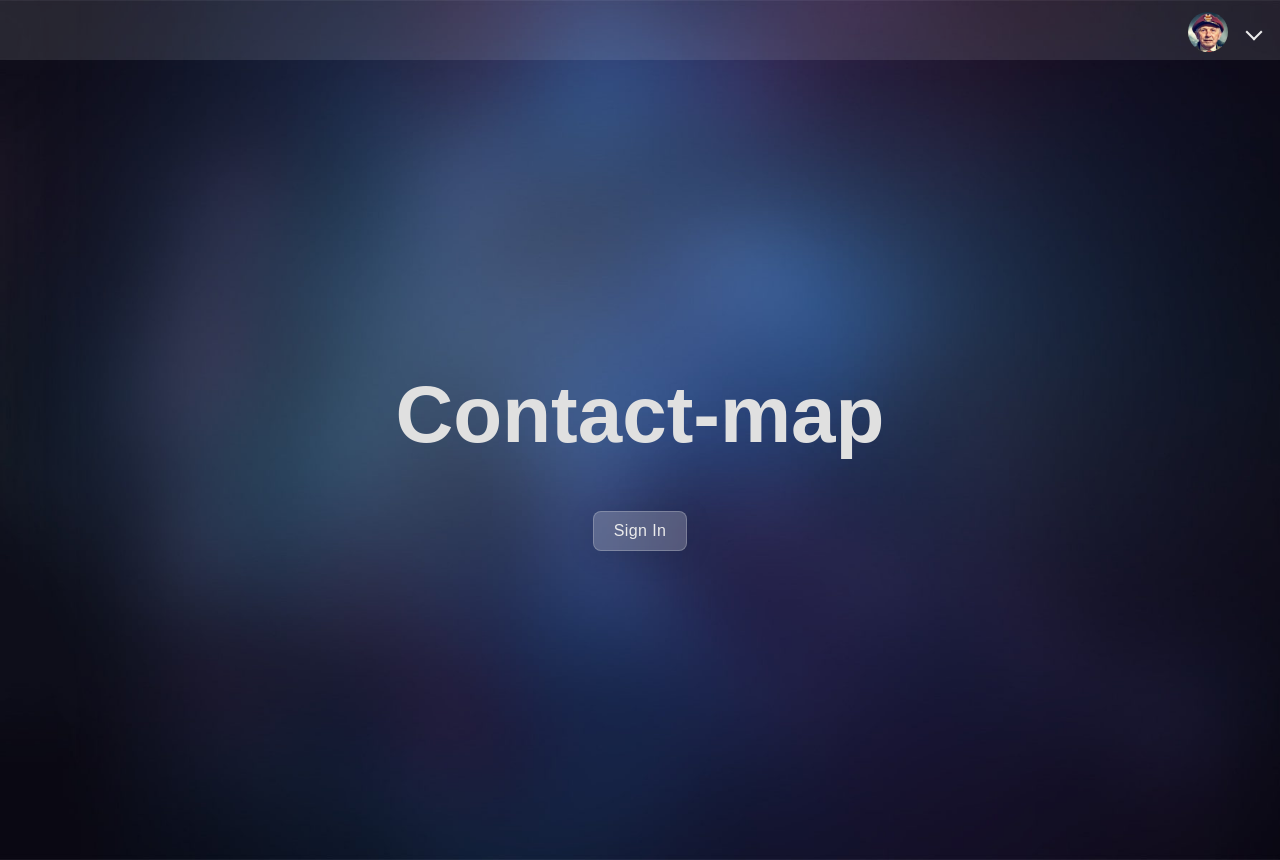
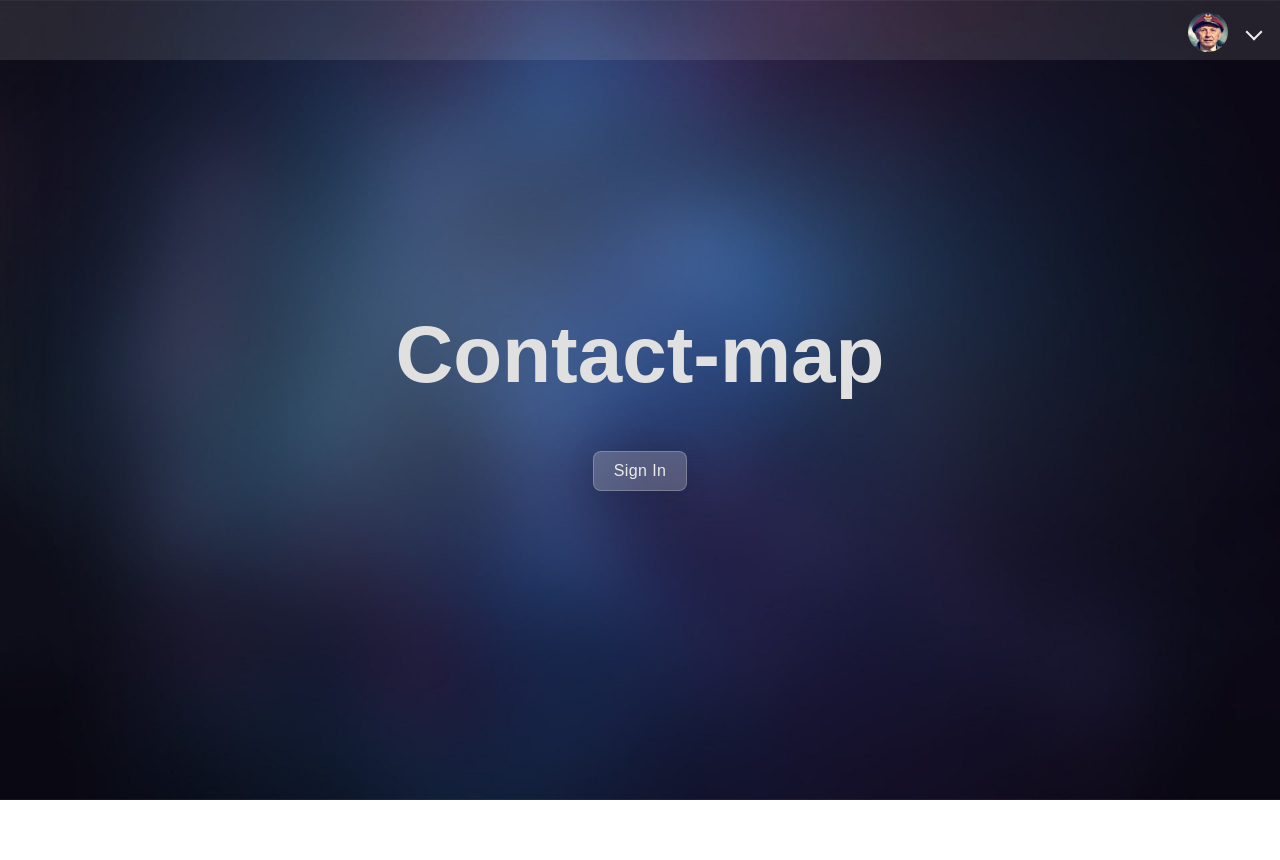
Before and after one commit to Hahlina/contact-map, a Next.js app: page / in a window 1280 px wide. After the commit the page ends 800 px from the top, so only its background shows below. Built offline with nearby package versions, Linux system fonts and the light colour scheme.

Commit message:
Unfortunately, time is not eternal

```diff
--- a/src/common/components/Header/Header.module.scss
+++ b/src/common/components/Header/Header.module.scss
@@ -2,7 +2,10 @@
 @import '@/common/styles/mixins';
 
 .header {
-  position: relative;
+  position: fixed;
+  top: 0;
+  left: 0;
+  right: 0;
   display: flex;
   flex: 0 0 auto;
   align-items: center;
--- a/src/common/components/Input/inputField.ts
+++ b/src/common/components/Input/inputField.ts
@@ -1,10 +1,8 @@
 export enum INPUT_FIELD {
   TEXT = 'text',
-  NUMBER = 'number',
   EMAIL = 'email',
   PHONE = 'phone',
   NAME = 'name',
-  DATE = 'date',
   PASSWORD = 'password',
   USERNAME = 'username',
   BIRTHDAY_DATE = 'birthday_date',
```
